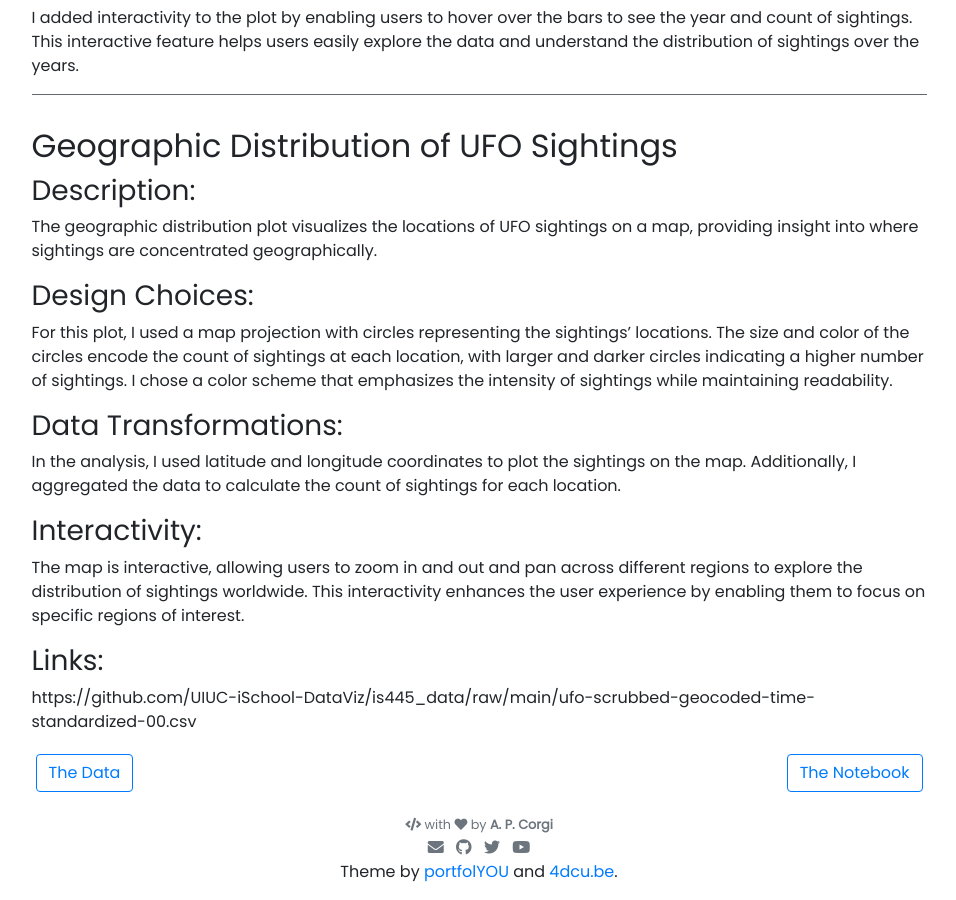
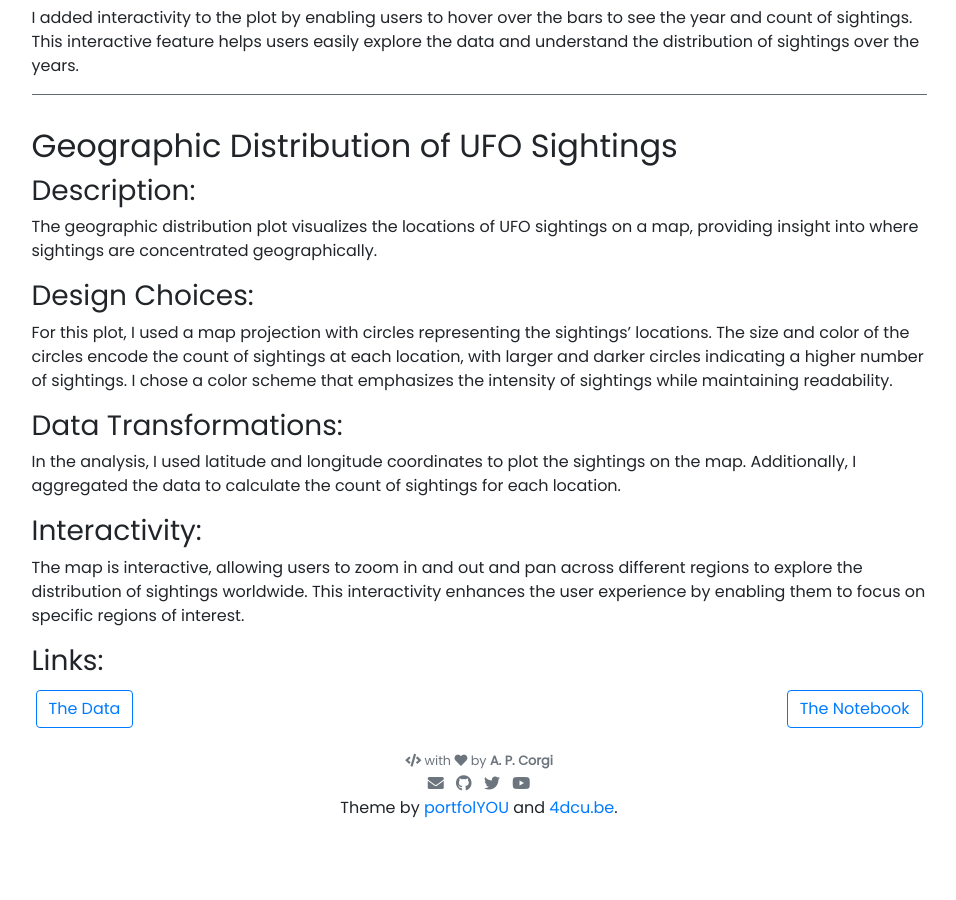
Before and after one commit to snigdhamb/snigdhamb.github.io, a Jekyll site: the page built from _projects/HW8.md, in a window 1280 px wide and 900 px high, scrolled down 657 px. Shown: the whole window, without its empty margins (161-1117 px from the left). Built offline with Jekyll 4.4.1, drawn with Linux system fonts in a browser that asks for light colours; nearby versions of some CDN libraries; after the commit the page ends 1493 px from its top, so only the background shows below that; some of the changed lines change nothing that is shown.

Commit message:
Update HW8.md

```diff
--- a/_projects/HW8.md
+++ b/_projects/HW8.md
@@ -37,7 +37,6 @@ In the analysis, I used latitude and longitude coordinates to plot the sightings
 The map is interactive, allowing users to zoom in and out and pan across different regions to explore the distribution of sightings worldwide. This interactivity enhances the user experience by enabling them to focus on specific regions of interest.
 
 ### Links:
-https://github.com/UIUC-iSchool-DataViz/is445_data/raw/main/ufo-scrubbed-geocoded-time-standardized-00.csv
 <div class="left">
 <a class="m-1 btn btn-outline-primary btn-2 " href="https://github.com/UIUC-iSchool-DataViz/is445_data/raw/main/ufo-scrubbed-geocoded-time-standardized-00.csv">
   The Data
```
